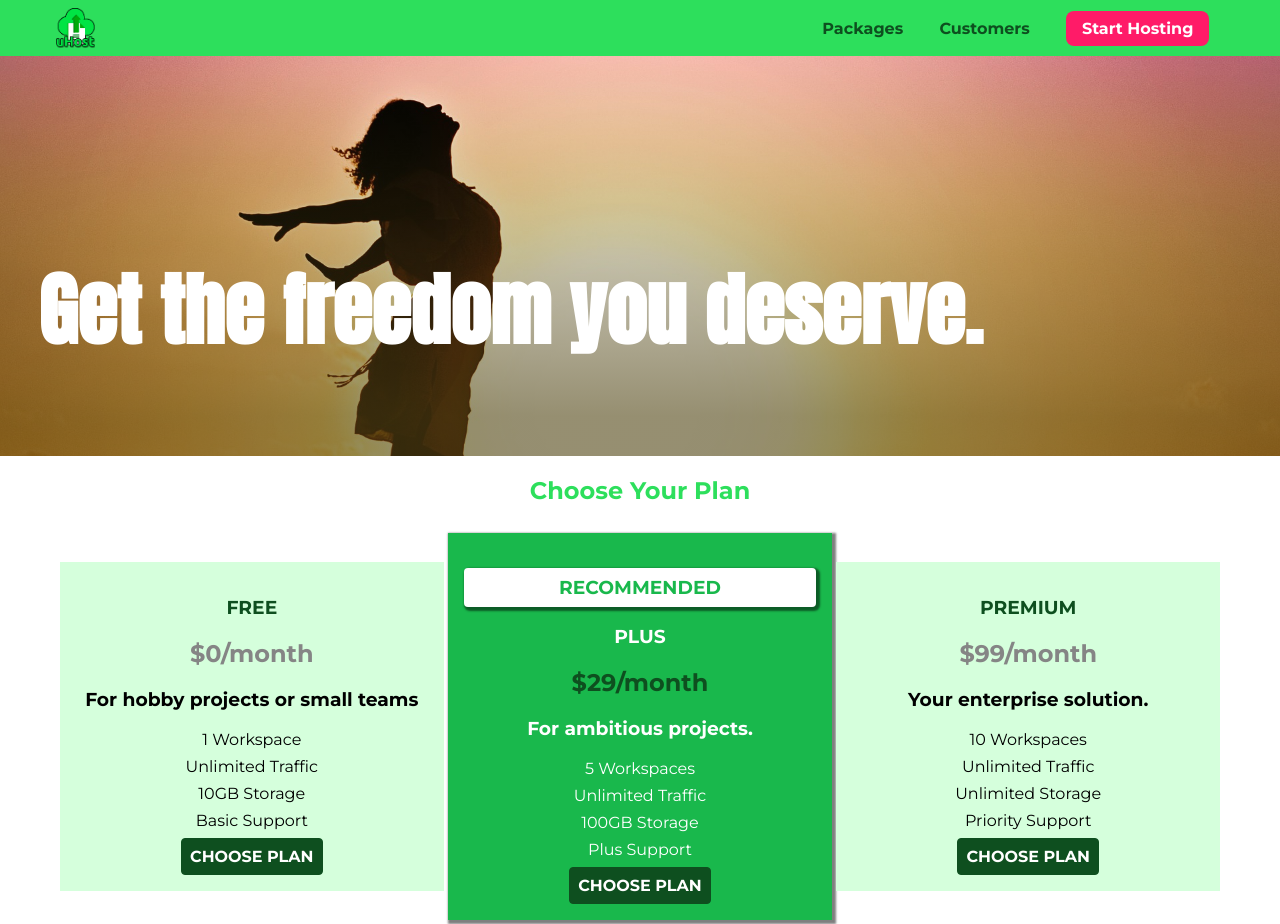
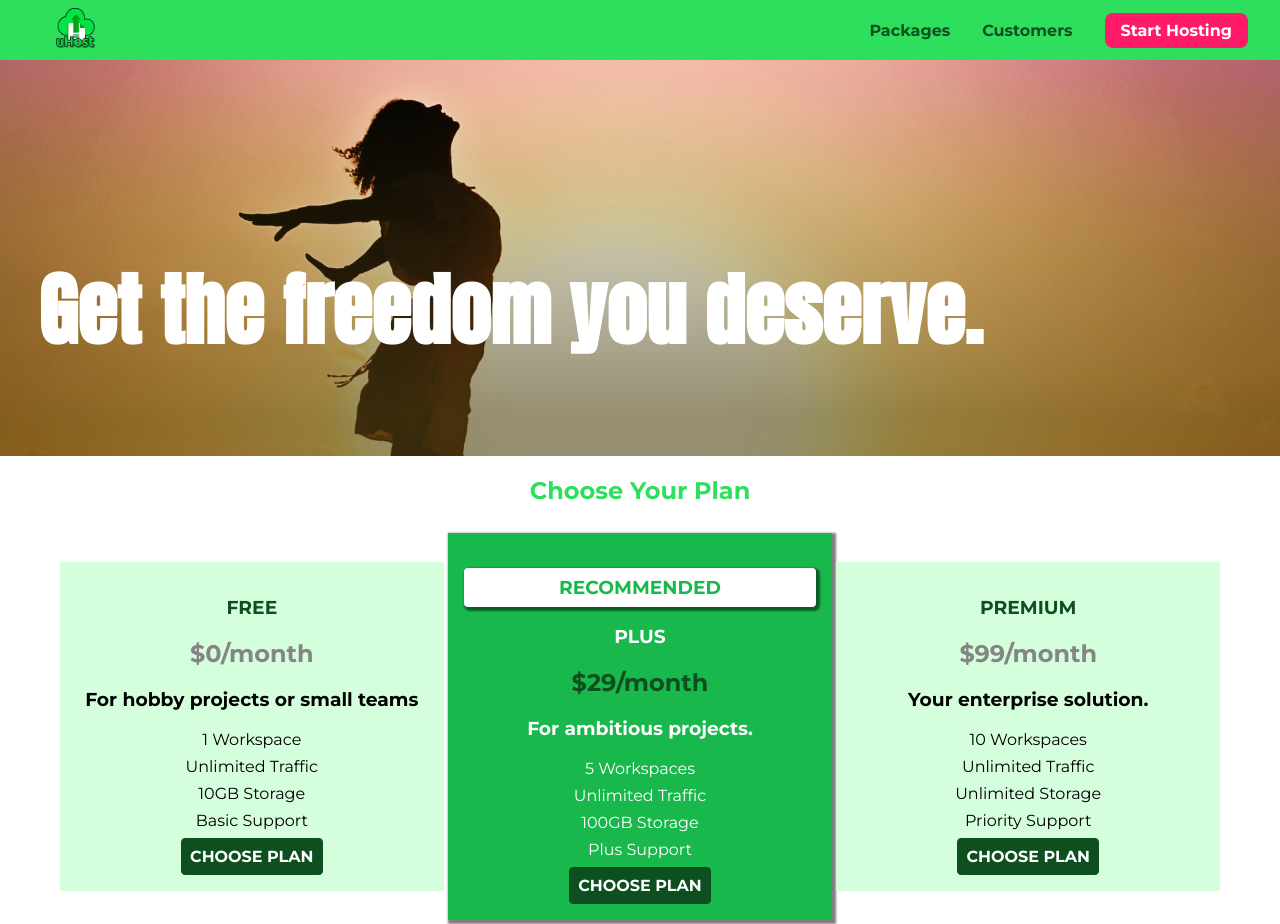
Before and after one commit to ceccon-t/CSSTCG-FirstProject, a plain HTML site: page index.html in a window 1280 px wide. Shown: the top 924 px of the page. Drawn offline with Linux system fonts and the light colour scheme.

Commit message:
Change navigation bar to use flexbox

```diff
--- a/shared.css
+++ b/shared.css
@@ -35,11 +35,9 @@ main {
     background-color: #2ddf5c;
     padding: 0.5rem 1rem;
     z-index: 1;
-}
-
-.main-header > div {
-    display: inline-block;
-    vertical-align: middle;
+    display: flex;
+    align-items: center;
+    justify-content: space-between;
 }
 
 .toggle-button {
@@ -68,10 +66,7 @@ main {
     color: #0e4f1f;
     text-decoration: none;
     font-weight: bold;
-    height: 2.5rem;
     /* width: 20px; */
-    display: inline-block;
-    vertical-align: middle;
 
     /* personal preference */
     padding-left: 1rem;
@@ -79,7 +74,7 @@ main {
 
 .main-header__brand img {
     /* height: 22px; */
-    height: 100%;
+    height: 2.5rem;
     /* width: 100%; */
 }
 
@@ -223,19 +218,16 @@ main {
     }
 
     .main-nav {
-        display: inline-block;
-        text-align: right;
-        width: calc(100% - 122px);
-        vertical-align: middle;
+        display: flex;
     }
     .main-nav__items {
         margin: 0;
         padding: 0;
         list-style: none;
+        display: flex;
     }
 
     .main-nav__item {
-        display: inline-block;
         margin: 0 1rem;
     }
 
```
